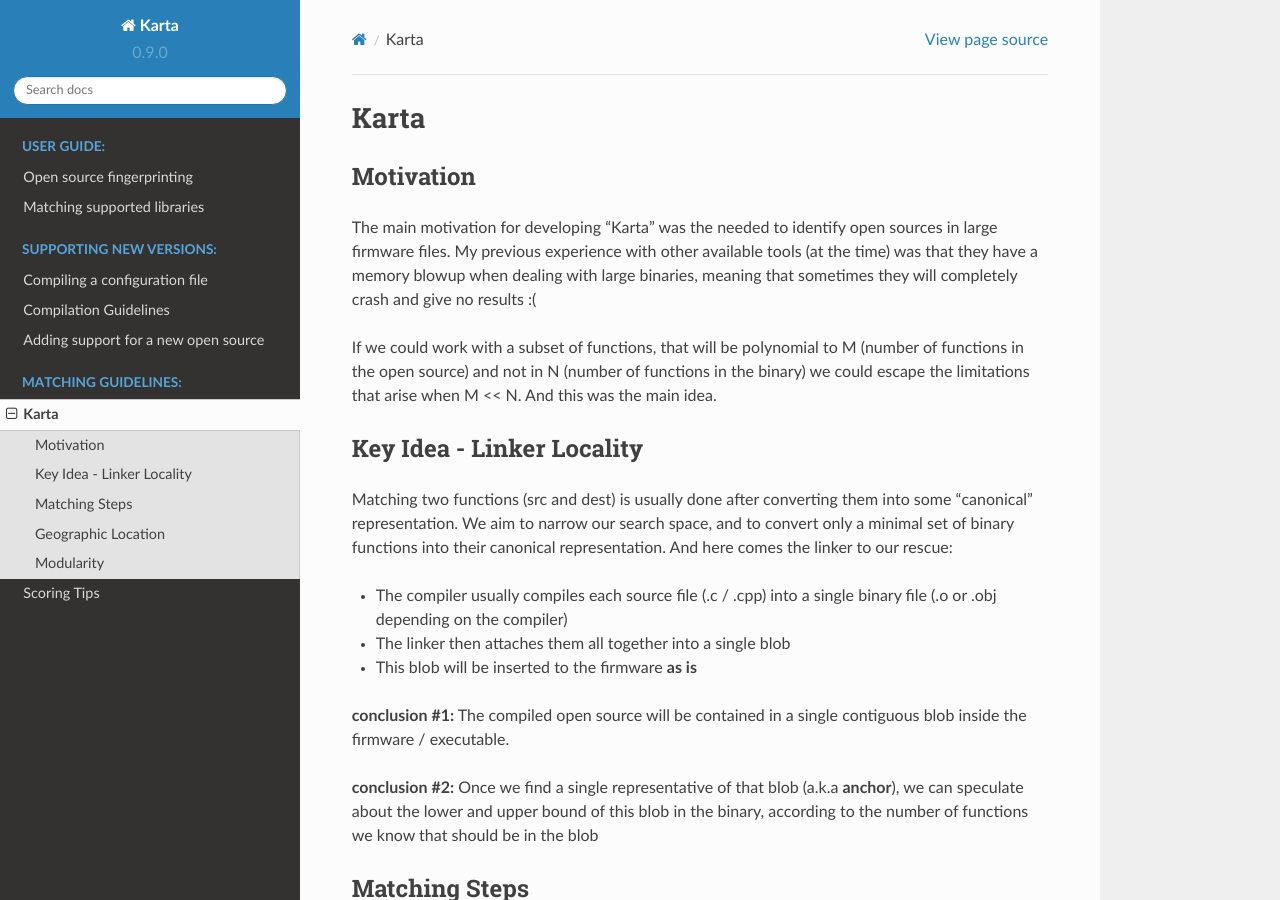
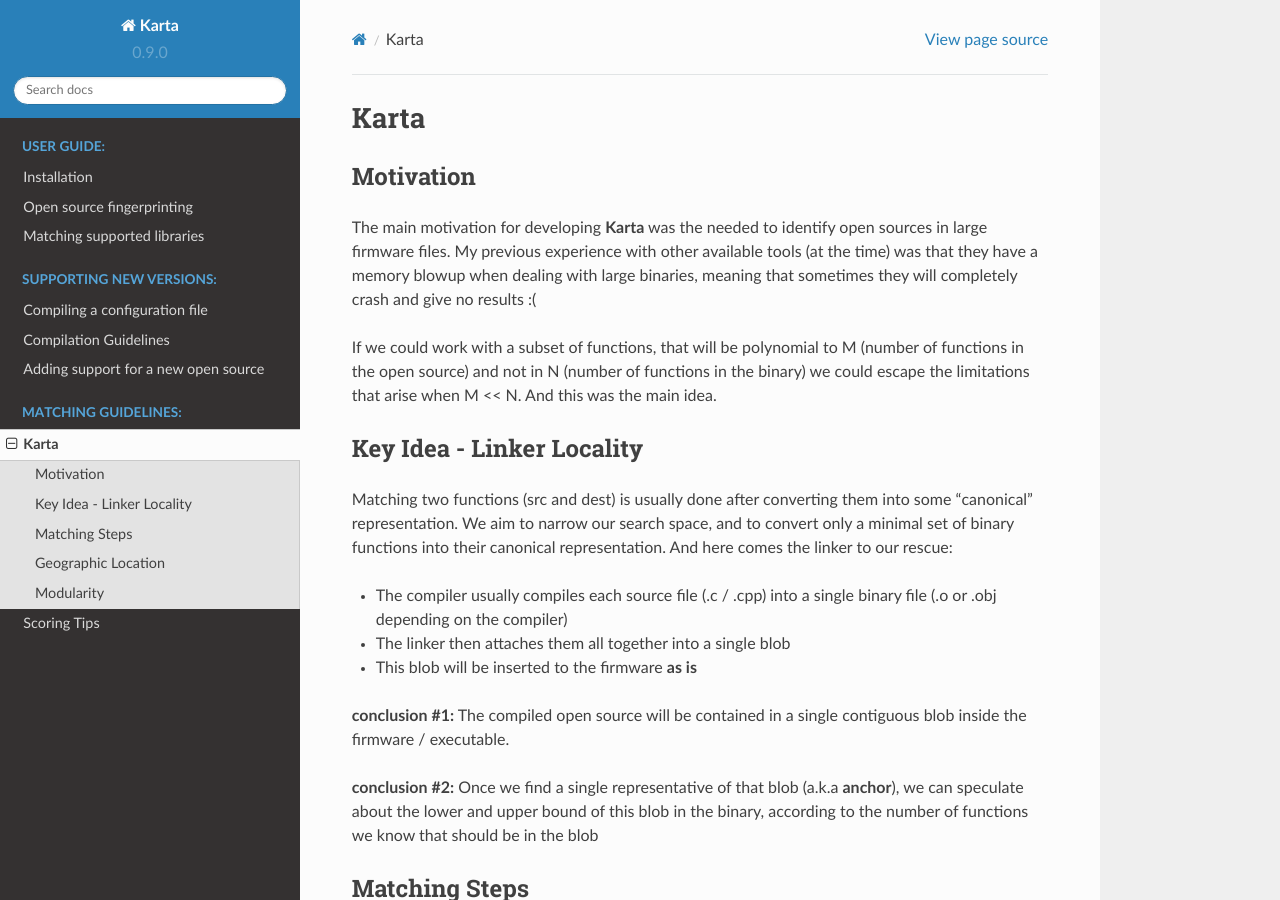
Before and after one commit to CheckPointSW/Karta, a Sphinx documentation site: the page built from docs/matching_basics.md, in a window 1280 px wide and 900 px high. Built offline with Sphinx 7.4.7 and the Read the Docs theme 2.0.0, drawn with Linux system fonts in a browser that asks for light colours; some of the changed text lies outside the part shown.

Commit message:
Updated docs, including Installation instructions

```diff
--- a/docs/index.rst
+++ b/docs/index.rst
@@ -8,6 +8,7 @@
    :caption: User Guide:
    :hidden:
 
+   Installation
    Open Source Fingerprinting
    Matching supported libraries
 
--- a/docs/matching_basics.md
+++ b/docs/matching_basics.md
@@ -2,7 +2,7 @@
 =====
 Motivation
 ----------
-The main motivation for developing "Karta" was the needed to identify open sources in large firmware files.
+The main motivation for developing **Karta** was the needed to identify open sources in large firmware files.
 My previous experience with other available tools (at the time) was that they have a memory blowup when dealing with large binaries, meaning that sometimes they will completely crash and give no results :(
 
 If we could work with a subset of functions, that will be polynomial to M (number of functions in the open source) and not in N (number of functions in the binary) we could escape the limitations that arise when M << N. And this was the main idea.
@@ -43,4 +43,4 @@
 
 Modularity
 -------------
-Using these basic concepts, "Karta" was designed to be modular, to allow other matching libraries to use the basic file mapping logic.
+Using these basic concepts, **Karta** was designed to be modular, to allow other matching libraries to use the basic file mapping logic.
```
Also changed, not shown: docs/Installation.md (added, +15 -0 lines), docs/Matching supported libraries.md (+2 -3 lines), docs/Open Source Fingerprinting.md (+2 -2 lines), docs/scoring_tips.md (+1 -1 lines).
